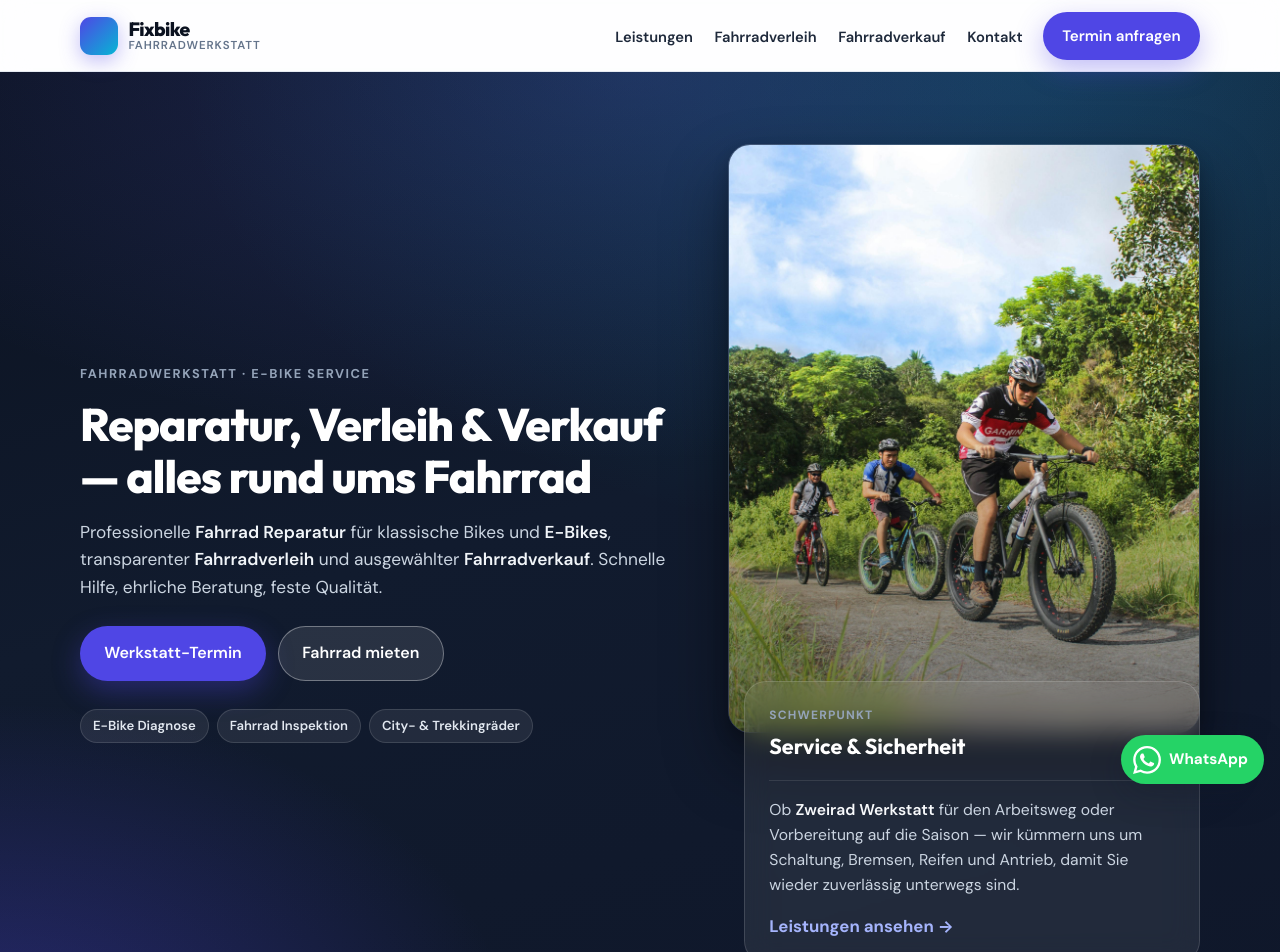
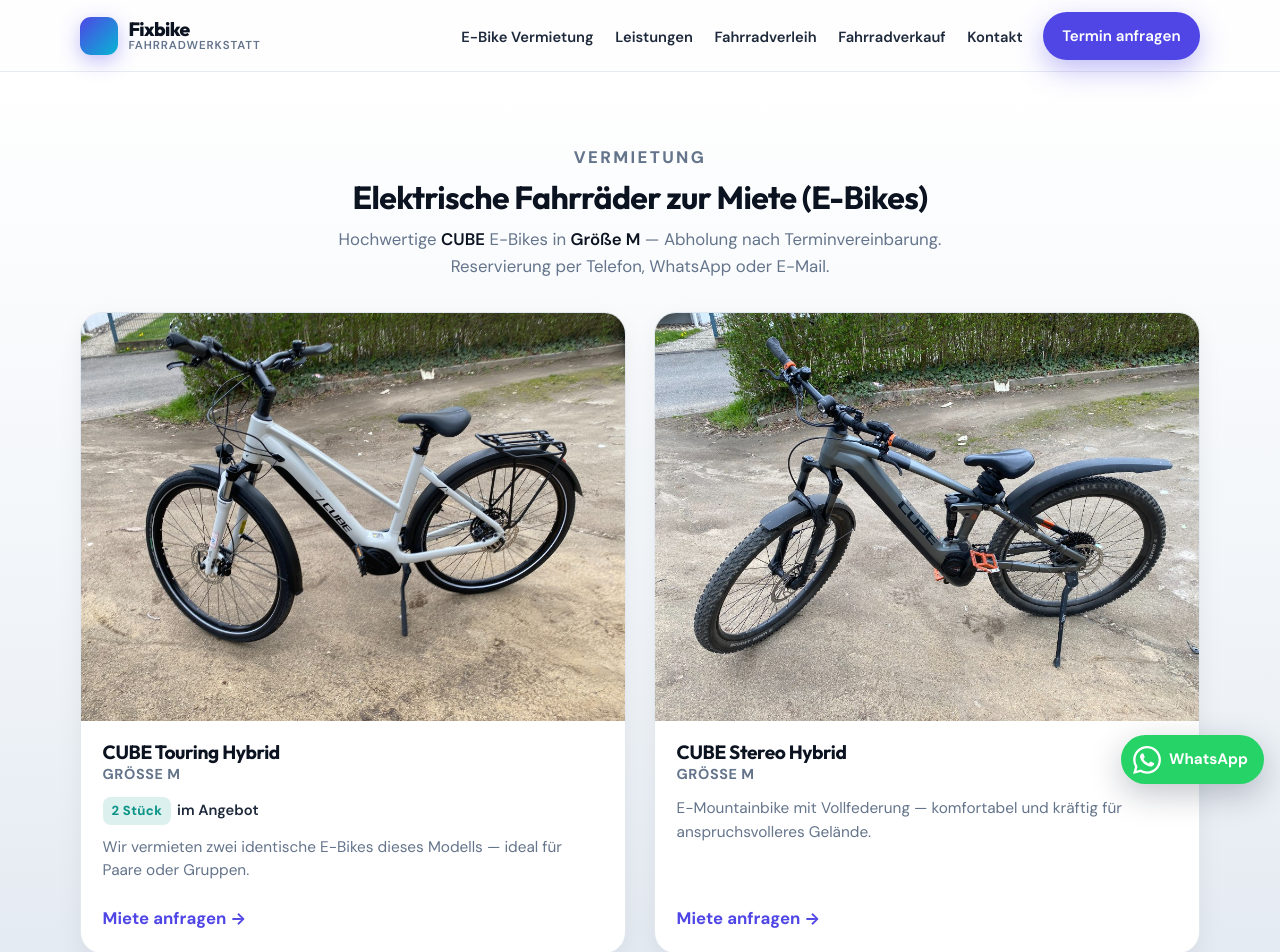
Before and after one commit to ilmbudsapp/fixbike.online, a React (Vite) app: page / in a window 1280 px wide. Shown: the top 952 px of the page. Built offline with nearby package versions, Linux system fonts and the light colour scheme.

Commit message:
E-Bike Vermietung: CUBE Touring (2x) & Stereo Hybrid M, photos, nav
Made-with: Cursor

```diff
--- a/src/App.css
+++ b/src/App.css
@@ -286,6 +286,160 @@ strong {
 .btn--ghost:hover {
   background: rgba(255, 255, 255, 0.18);
   color: #fff;
+}
+
+/* E-Bike Vermietung (oben) */
+.section--ebike-showcase {
+  padding: clamp(2.25rem, 5vw, 3.25rem) 0 clamp(2rem, 4vw, 2.75rem);
+  background: linear-gradient(
+    180deg,
+    #ffffff 0%,
+    #f1f5f9 55%,
+    #e2e8f0 100%
+  );
+  border-bottom: 1px solid var(--line);
+  scroll-margin-top: calc(var(--header-h) + 1rem);
+}
+
+.section__head--ebike {
+  text-align: center;
+  max-width: 40rem;
+  margin-inline: auto;
+  margin-bottom: 2rem;
+}
+
+@media (min-width: 720px) {
+  .section__head--ebike {
+    margin-bottom: 2.5rem;
+  }
+}
+
+.ebike-showcase__eyebrow {
+  margin: 0 0 0.5rem;
+  font-size: 0.78rem;
+  font-weight: 800;
+  letter-spacing: 0.14em;
+  text-transform: uppercase;
+  color: var(--teal);
+}
+
+.section__head--ebike h2 {
+  margin-bottom: 0.65rem;
+}
+
+.section__head-lead {
+  margin: 0;
+  color: var(--muted);
+  font-size: 1.05rem;
+}
+
+.ebike-showcase__grid {
+  display: grid;
+  gap: 1.5rem;
+}
+
+@media (min-width: 860px) {
+  .ebike-showcase__grid {
+    grid-template-columns: 1fr 1fr;
+    gap: 1.75rem;
+    align-items: stretch;
+  }
+}
+
+.ebike-card {
+  display: flex;
+  flex-direction: column;
+  background: var(--surface);
+  border: 1px solid var(--line);
+  border-radius: var(--radius-lg);
+  overflow: hidden;
+  box-shadow: var(--shadow-sm);
+  transition:
+    box-shadow 0.25s ease,
+    border-color 0.25s ease;
+}
+
+.ebike-card:hover {
+  border-color: rgba(79, 70, 229, 0.2);
+  box-shadow: var(--shadow);
+}
+
+.ebike-card__media {
+  aspect-ratio: 4 / 3;
+  background: #e2e8f0;
+  overflow: hidden;
+}
+
+.ebike-card__media img {
+  width: 100%;
+  height: 100%;
+  object-fit: cover;
+  display: block;
+  transition: transform 0.45s ease;
+}
+
+.ebike-card:hover .ebike-card__media img {
+  transform: scale(1.03);
+}
+
+.ebike-card__body {
+  padding: 1.25rem 1.35rem 1.35rem;
+  display: flex;
+  flex-direction: column;
+  flex: 1;
+  gap: 0.35rem;
+}
+
+.ebike-card__titles h3 {
+  margin: 0;
+  font-size: 1.2rem;
+}
+
+.ebike-card__size {
+  margin: 0 0 0.25rem;
+  font-size: 0.9rem;
+  font-weight: 700;
+  color: var(--muted);
+  text-transform: uppercase;
+  letter-spacing: 0.04em;
+}
+
+.ebike-card__badge {
+  margin: 0.35rem 0 0;
+  font-size: 0.92rem;
+  font-weight: 600;
+  color: var(--ink-soft);
+}
+
+.ebike-card__badge-mark {
+  display: inline-block;
+  padding: 0.2rem 0.55rem;
+  border-radius: 8px;
+  background: var(--teal-soft);
+  color: var(--teal);
+  font-weight: 800;
+  font-size: 0.82rem;
+  letter-spacing: 0.03em;
+  margin-right: 0.15rem;
+}
+
+.ebike-card__note {
+  margin: 0.35rem 0 0;
+  font-size: 0.96rem;
+  color: var(--muted);
+  line-height: 1.55;
+  flex: 1;
+}
+
+.ebike-card__cta {
+  margin-top: 1rem;
+  font-weight: 700;
+  text-decoration: none;
+  color: var(--accent);
+}
+
+.ebike-card__cta:hover {
+  color: var(--accent-hover);
 }
 
 /* Hero */
--- a/src/App.tsx
+++ b/src/App.tsx
@@ -13,10 +13,40 @@ const CONTACT = {
 } as const;
 
 const nav = [
+  { href: "#ebike-vermietung", label: "E-Bike Vermietung" },
   { href: "#leistungen", label: "Leistungen" },
   { href: "#verleih", label: "Fahrradverleih" },
   { href: "#verkauf", label: "Fahrradverkauf" },
   { href: "#kontakt", label: "Kontakt" },
+];
+
+const rentalEBikes: {
+  title: string;
+  size: string;
+  countBadge?: string;
+  countNote: string;
+  image: string;
+  imageAlt: string;
+}[] = [
+  {
+    title: "CUBE Touring Hybrid",
+    size: "Größe M",
+    countBadge: "2 Stück",
+    countNote:
+      "Wir vermieten zwei identische E-Bikes dieses Modells — ideal für Paare oder Gruppen.",
+    image: "/images/cube-touring-hybrid-m.png",
+    imageAlt:
+      "CUBE Touring Hybrid E-Bike in Weiß, Größe M — Trekking und Alltag",
+  },
+  {
+    title: "CUBE Stereo Hybrid",
+    size: "Größe M",
+    countNote:
+      "E-Mountainbike mit Vollfederung — komfortabel und kräftig für anspruchsvolleres Gelände.",
+    image: "/images/cube-stereo-hybrid-m.png",
+    imageAlt:
+      "CUBE Stereo Hybrid E-MTB in Dunkelgrau, Größe M — Full-Suspension",
+  },
 ];
 
 const services = [
@@ -91,6 +121,60 @@ function App() {
 
       <main id="main">
         <div id="top" className="hero-anchor" aria-hidden="true" />
+
+        <section
+          id="ebike-vermietung"
+          className="section section--ebike-showcase"
+          aria-labelledby="ebike-rental-heading"
+        >
+          <div className="container">
+            <header className="section__head section__head--ebike">
+              <p className="ebike-showcase__eyebrow">Vermietung</p>
+              <h2 id="ebike-rental-heading">
+                Elektrische Fahrräder zur Miete (E-Bikes)
+              </h2>
+              <p className="section__head-lead">
+                Hochwertige <strong>CUBE</strong> E-Bikes in{" "}
+                <strong>Größe M</strong> — Abholung nach Terminvereinbarung.
+                Reservierung per Telefon, WhatsApp oder E-Mail.
+              </p>
+            </header>
+            <div className="ebike-showcase__grid">
+              {rentalEBikes.map((bike) => (
+                <article key={bike.title} className="ebike-card">
+                  <div className="ebike-card__media">
+                    <img
+                      src={bike.image}
+                      alt={bike.imageAlt}
+                      width={900}
+                      height={675}
+                      loading="eager"
+                      decoding="async"
+                    />
+                  </div>
+                  <div className="ebike-card__body">
+                    <div className="ebike-card__titles">
+                      <h3>{bike.title}</h3>
+                      <p className="ebike-card__size">{bike.size}</p>
+                    </div>
+                    {bike.countBadge ? (
+                      <p className="ebike-card__badge" role="status">
+                        <span className="ebike-card__badge-mark">
+                          {bike.countBadge}
+                        </span>{" "}
+                        im Angebot
+                      </p>
+                    ) : null}
+                    <p className="ebike-card__note">{bike.countNote}</p>
+                    <a className="ebike-card__cta" href="#kontakt">
+                      Miete anfragen →
+                    </a>
+                  </div>
+                </article>
+              ))}
+            </div>
+          </div>
+        </section>
 
         <section className="hero" aria-labelledby="hero-heading">
           <div className="hero__glow" aria-hidden="true" />
```
Also changed, not shown: public/images/cube-stereo-hybrid-m.png (added), public/images/cube-touring-hybrid-m.png (added).
